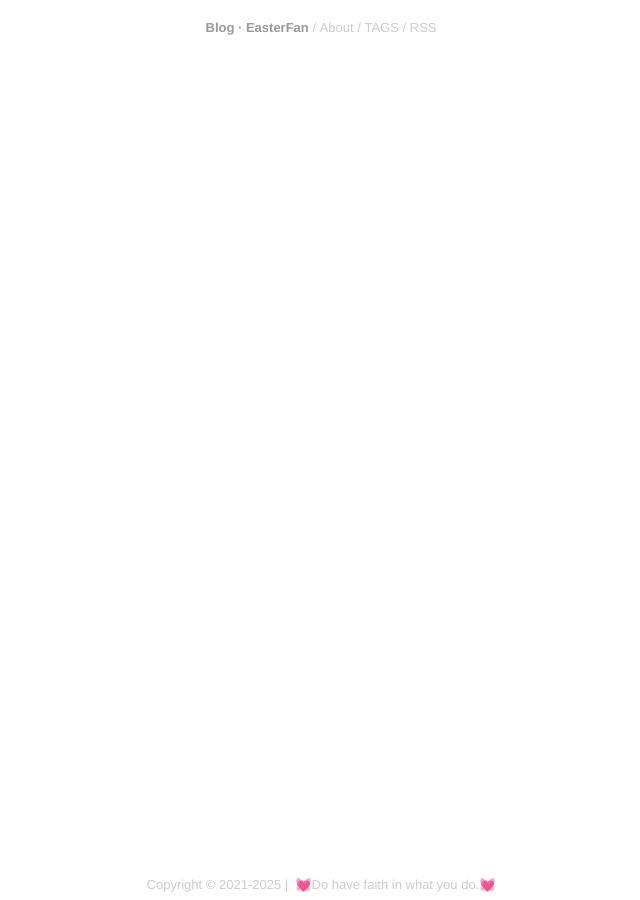
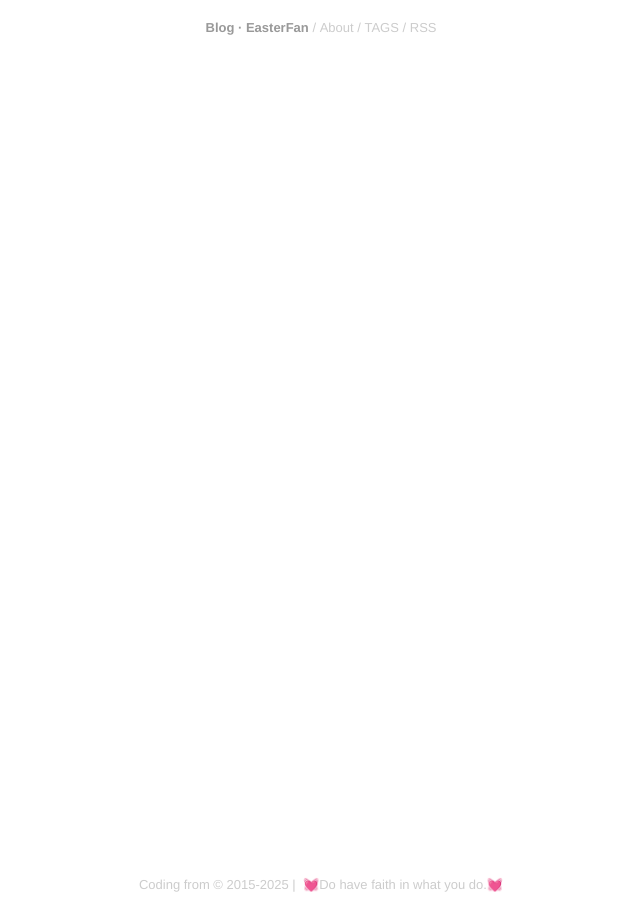
Before and after one commit to EasterFan/easterfan.github.io, a Jekyll site: the page built from index.html, in a window 1280 px wide. Shown: the whole page, without its empty margins (319-959 px from the left). Built offline with Jekyll 4.4.1, drawn with Linux system fonts in a browser that asks for light colours; nearby versions of some CDN libraries.

Commit message:
Auot-update

```diff
--- a/_includes/footer.html
+++ b/_includes/footer.html
@@ -1,3 +1,3 @@
 <div class="footer">
-  <p>Copyright © 2021-{{ site.time | date: "%Y" }}&nbsp;|&nbsp; 💓Do have faith in what you do.💓</p>
+  <p>Coding from © 2015-{{ site.time | date: "%Y" }}&nbsp;|&nbsp; 💓Do have faith in what you do.💓</p>
 </div>
```
